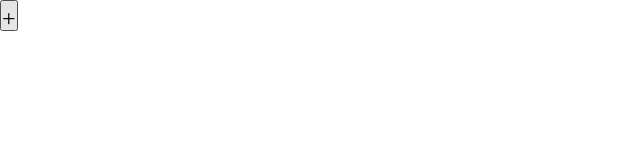
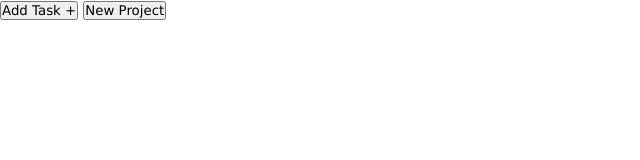
Before and after one commit to leor-27/Project_Todo-List, a website built with webpack: page src/template.html in a window 1280 px wide. Shown: the whole page, without its empty margins (0-640 px from the left). Built offline with nearby package versions, Linux system fonts and the light colour scheme.

Commit message:
add: create project button

```diff
--- a/src/template.html
+++ b/src/template.html
@@ -66,9 +66,8 @@
           </div>
         </form>
       </dialog>
-      <button id="openTaskDialog">
-        <span class="material-symbols-outlined"> + </span>
-      </button>
+      <button id="openTaskDialog">Add Task +</button>
+      <button id="openProjectDialog">New Project</button>
     </div>
   </body>
 </html>
```
